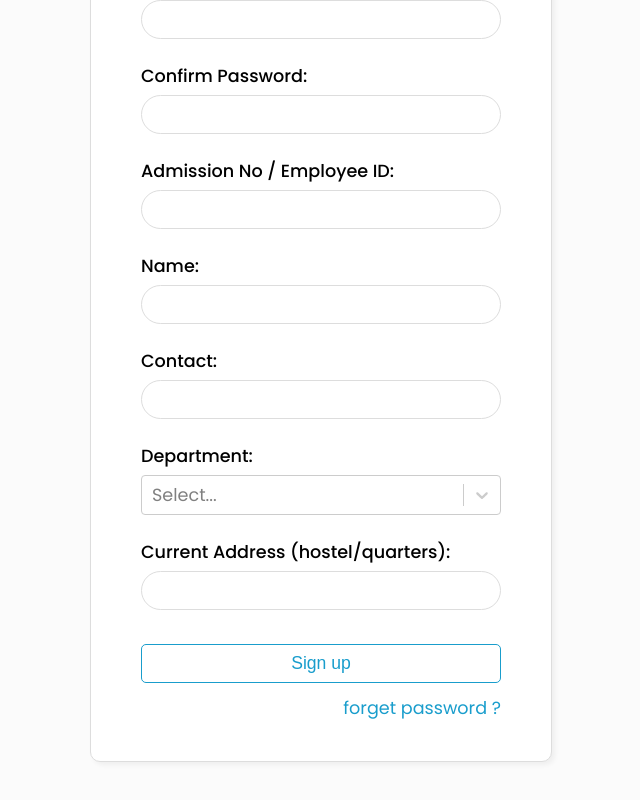
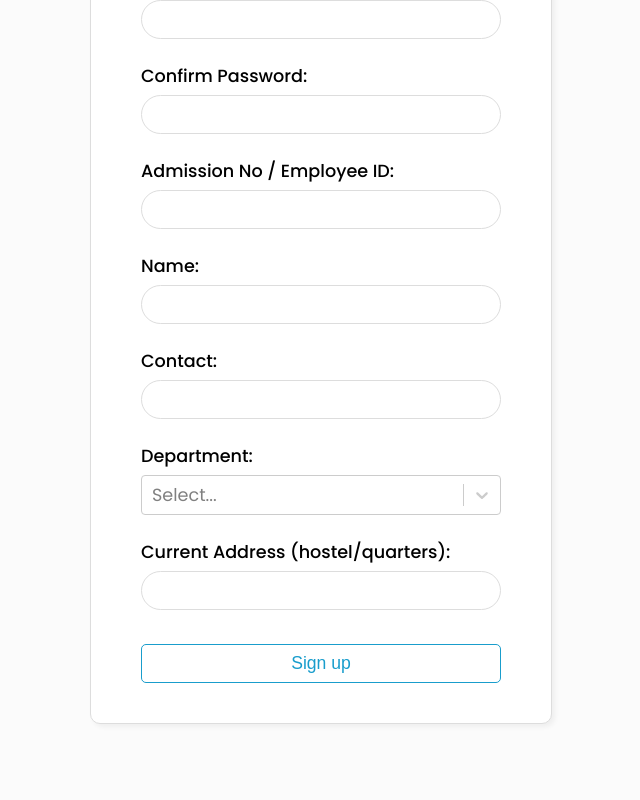
Before and after one commit to Dharmik1210/Complaint-Portal-SVNIT-FYP, a React (Create React App) app: page /signup in a window 1280 px wide. Shown: the part 392-1192 px from the top of the page, without its empty margins (319-959 px from the left). Built offline with nearby package versions, Linux system fonts and the light colour scheme; no server answers.

Commit message:
fix changes

```diff
--- a/src/pages/signup/Signup.css
+++ b/src/pages/signup/Signup.css
@@ -26,15 +26,6 @@
 .signup .forget-password {
   text-align: right;
   padding-top: 12px;
-}
-
-.signup .forget-password a {
-  text-decoration: none;
-  color: var(--primary-color);
-}
-
-.signup .forget-password a:hover {
-  text-decoration: underline;
 }
 
 .signup .verification-guide {
--- a/src/pages/signup/Signup.js
+++ b/src/pages/signup/Signup.js
@@ -247,9 +247,6 @@ export default function Login() {
           )}
         </div>
       )}
-      <div className="forget-password">
-        <Link to="/password-reset">forget password ?</Link>
-      </div>
     </div>
   );
 }
```
